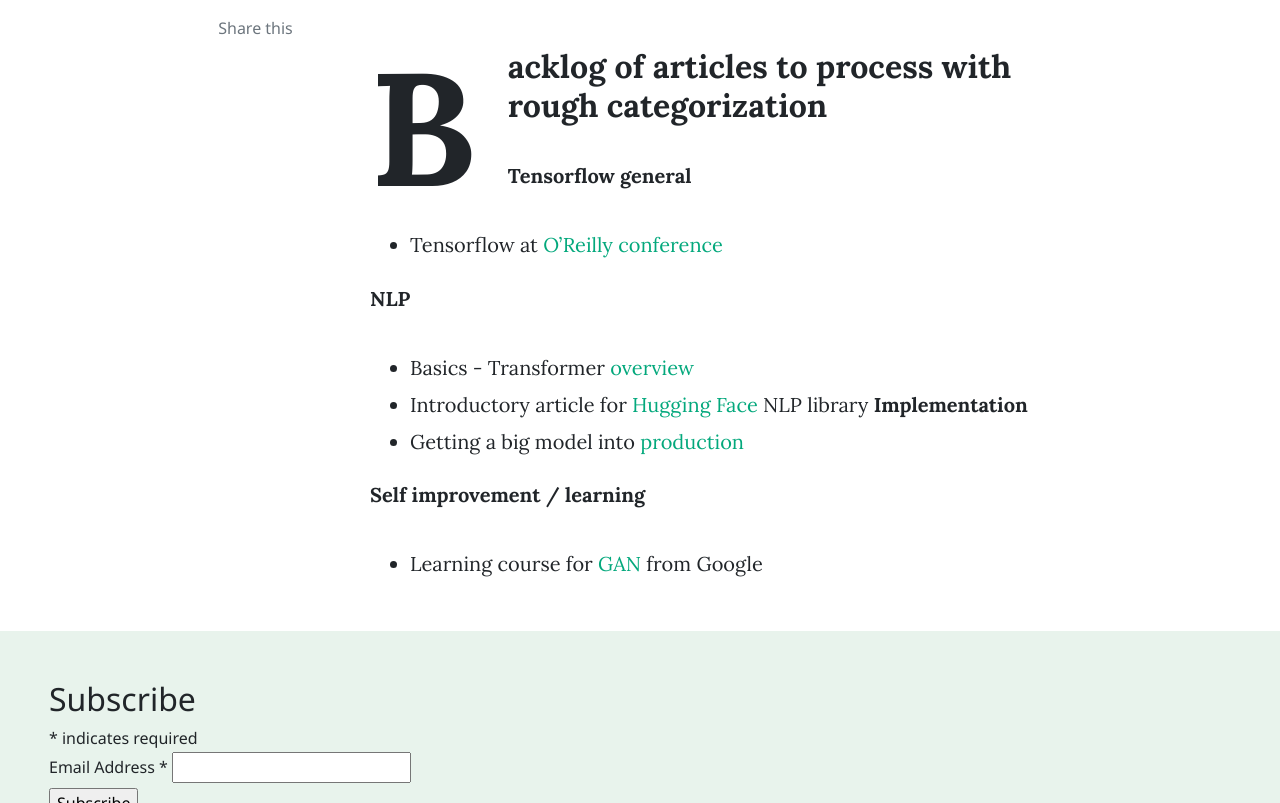
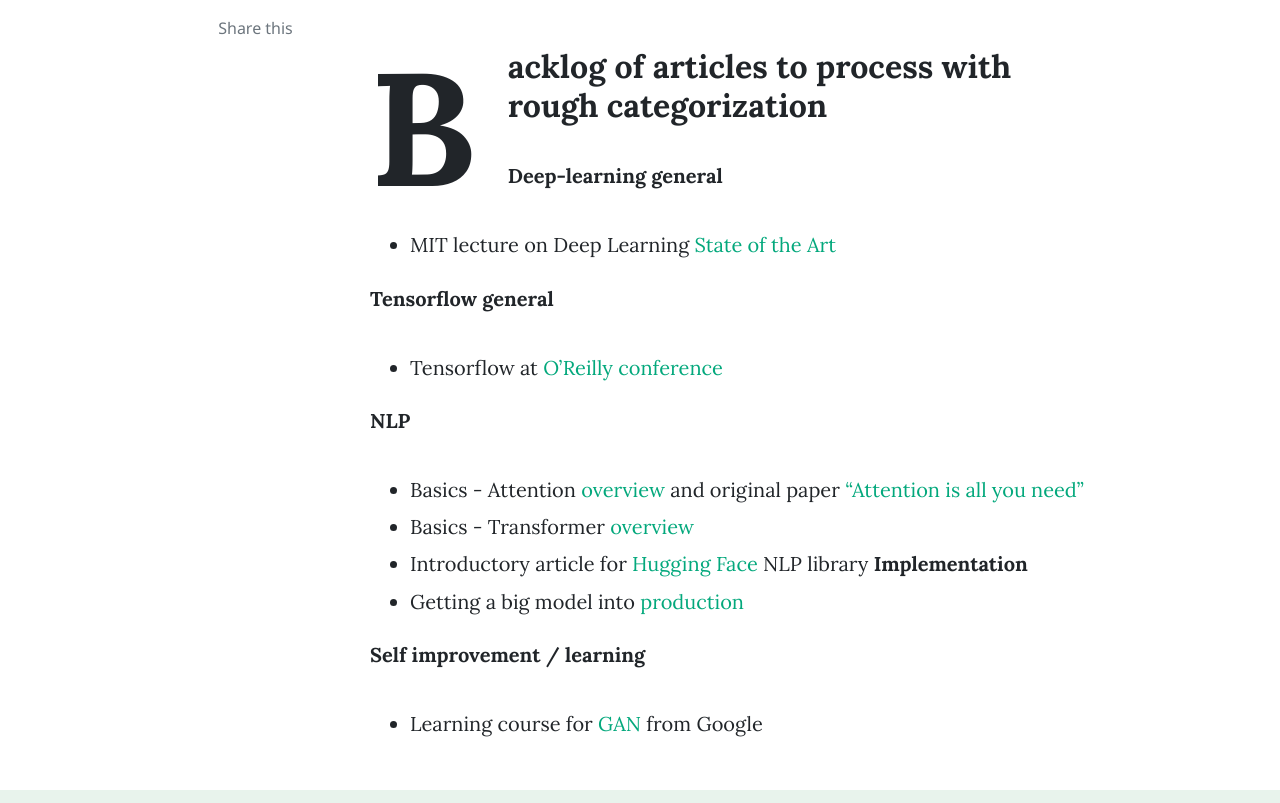
Before and after one commit to haslhofer/haslhofer.github.io, a Jekyll site: the page built from _posts/2019-11-29-backlog.md, in a window 1280 px wide and 900 px high, scrolled down 327 px, cut to the strip 97-900 px from the top of the window. Built offline with Jekyll 4.4.1, drawn with Linux system fonts in a browser that asks for light colours; nearby versions of some CDN libraries; comment, search, counter and statistics services are not loaded.

Commit message:
Update 2019-11-29-backlog.md

```diff
--- a/_posts/2019-11-29-backlog.md
+++ b/_posts/2019-11-29-backlog.md
@@ -9,12 +9,16 @@
 Backlog of articles to process with rough categorization
 ---
 
+**Deep-learning general**
+* MIT lecture on Deep Learning [State of the Art](https://www.youtube.com/watch?v=53YvP6gdD7U&feature=youtu.be&t=335)
+
 **Tensorflow general**
 * Tensorflow at [O'Reilly conference](https://www.youtube.com/watch?v=MunFeX-0MD8&list=PLQY2H8rRoyvxcmHHRftsuiO1GyinVAwUg)
 
 
 
 **NLP**
+* Basics - Attention [overview](https://jalammar.github.io/visualizing-neural-machine-translation-mechanics-of-seq2seq-models-with-attention/) and original paper ["Attention is all you need"](https://arxiv.org/pdf/1706.03762.pdf)
 * Basics - Transformer [overview](http://jalammar.github.io/illustrated-transformer/)
 * Introductory article for [Hugging Face](https://blog.tensorflow.org/2019/11/hugging-face-state-of-art-natural.html?m=1) NLP library
 **Implementation**
```
